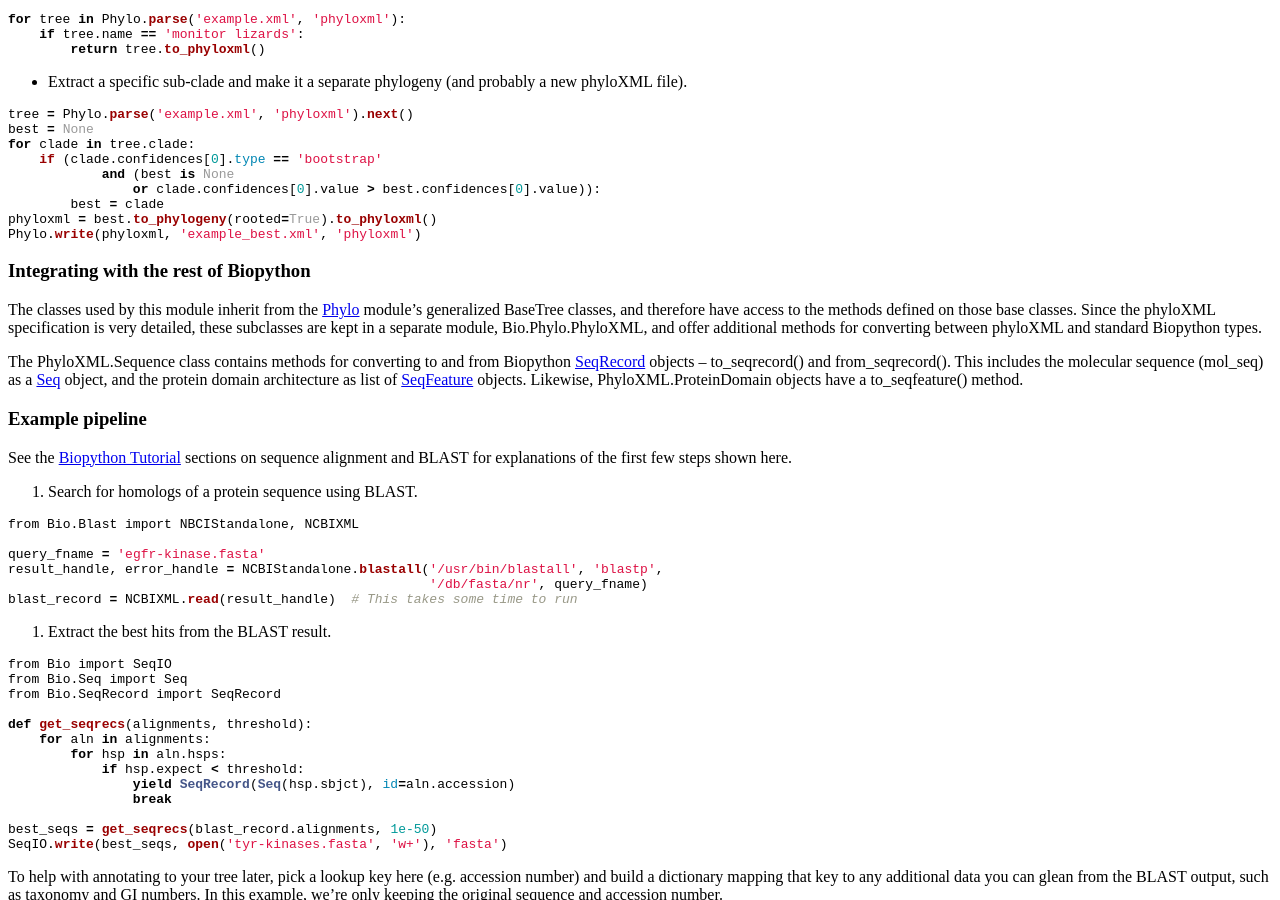
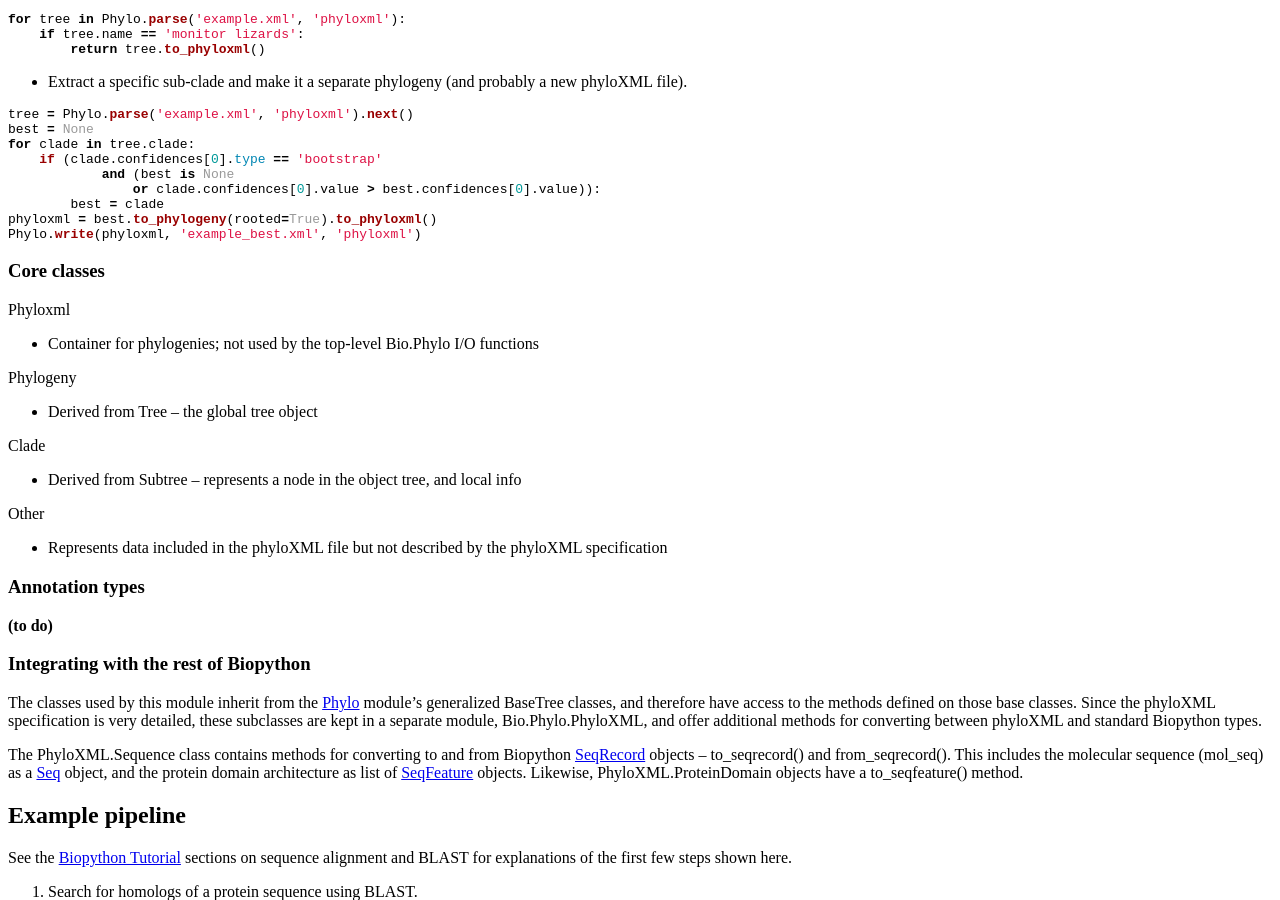
Before and after one commit to biopython/biopython.github.io, a Jekyll site: the page built from wiki/PhyloXML.md, in a window 1280 px wide and 900 px high, scrolled down 2535 px. Built offline with Jekyll 4.4.1, drawn with Linux system fonts in a browser that asks for light colours.

Commit message:
/* Using PhyloXML objects */ outline for detailed class descriptions

````diff
--- a/wiki/PhyloXML.md
+++ b/wiki/PhyloXML.md
@@ -226,6 +226,31 @@ phyloxml = best.to_phylogeny(rooted=True).to_phyloxml()
 Phylo.write(phyloxml, 'example_best.xml', 'phyloxml')
 ```
 
+### Core classes
+
+Phyloxml
+
+-   Container for phylogenies; not used by the top-level Bio.Phylo I/O
+    functions
+
+Phylogeny
+
+-   Derived from Tree -- the global tree object
+
+Clade
+
+-   Derived from Subtree -- represents a node in the object tree, and
+    local info
+
+Other
+
+-   Represents data included in the phyloXML file but not described by
+    the phyloXML specification
+
+### Annotation types
+
+**(to do)**
+
 ### Integrating with the rest of Biopython
 
 The classes used by this module inherit from the
@@ -242,7 +267,8 @@ as a [Seq](Seq "wikilink") object, and the protein domain architecture
 as list of [SeqFeature](SeqFeature "wikilink") objects. Likewise,
 PhyloXML.ProteinDomain objects have a to\_seqfeature() method.
 
-### Example pipeline
+Example pipeline
+----------------
 
 See the [Biopython
 Tutorial](http://biopython.org/DIST/docs/tutorial/Tutorial.html)
````
Also changed, not shown: 1 other file.
